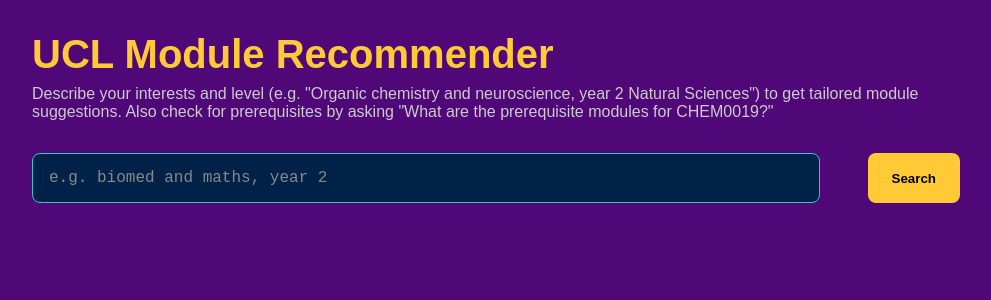
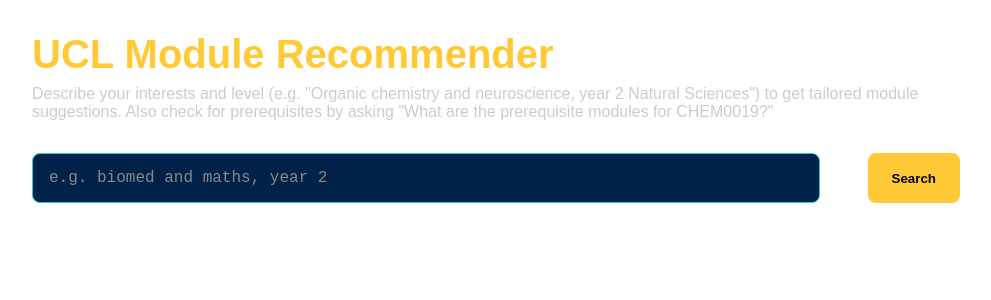
Before and after one commit to VedhRKannan/ucl-mods, a Next.js app in the folder ucl-module-recs/: page / in a window 1280 px wide. Shown: the top 300 px of the page, without its empty margins (144-1135 px from the left). Built offline with nearby package versions, Linux system fonts and the light colour scheme.

Commit message:
rooting?

```diff
--- a/ucl-module-recs/src/app/page.module.css
+++ b/ucl-module-recs/src/app/page.module.css
@@ -116,10 +116,7 @@
 }
 
 /* Overall background (e.g. set in <main>) */
-:global(body) {
+.root :global(body),
+.root :global(main) {
   background: #500778;
 }
-
-:global(main) {
-  background: #500778;
-}
```
